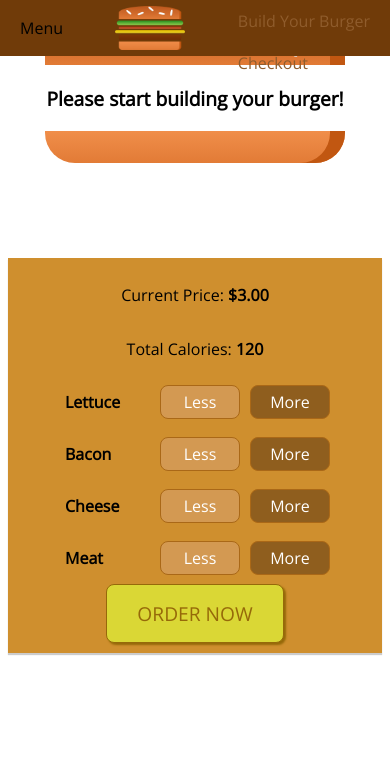
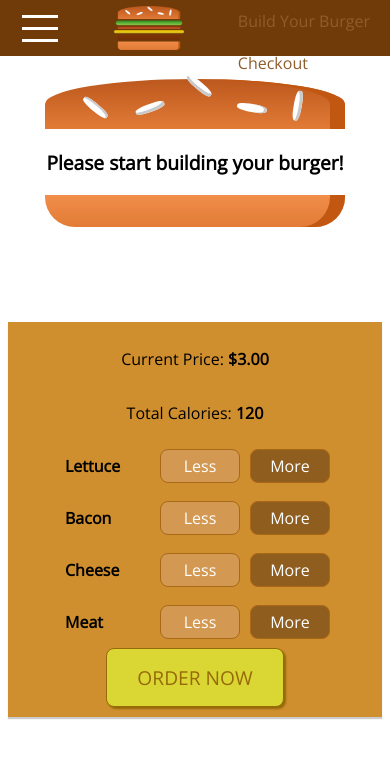
Before and after one commit to ashleynicole472/HamburgerApp, a React app in the folder burger-app/: page / in a window 390 px wide. Shown: the top 758 px of the page. Built offline with nearby package versions, Linux system fonts and the light colour scheme.

Commit message:
Completed side bar functionality and menu hamburger icone for side drawer

```diff
--- a/burger-app/src/Components/Burger/Burger.css
+++ b/burger-app/src/Components/Burger/Burger.css
@@ -2,6 +2,7 @@
   background-color: 'red';
   width: 100%;
   margin: auto;
+  margin-top: 50px;
   height: 250px;
   overflow: scroll;
   text-align: center;
--- a/burger-app/src/Components/Layout/Layout.js
+++ b/burger-app/src/Components/Layout/Layout.js
@@ -1,29 +1,37 @@
 import React, { Component } from 'react';
+
 import Aux from '../../hoc/Aux';
 import classes from './Layout.css';
 import Toolbar from '../Navigation/Toolbar/Toolbar';
 import SideDrawer from '../Navigation/SideDrawer/SideDrawer';
 
 class Layout extends Component {
-        state = {
-            showSideDrawer: true
-        }
-
-    showSideDrawerClosedHandler = () => {
-        this.setState({showSideDrawer: false})
+    state = {
+        showSideDrawer: false
     }
 
-    render(){
-        return(
-            // Aux is created to allow this file to have a wrapping root element
+    sideDrawerClosedHandler = () => {
+        this.setState( { showSideDrawer: false } );
+    }
+
+    sideDrawerToggleHandler = () => {
+        this.setState( ( prevState ) => {
+            return { showSideDrawer: !prevState.showSideDrawer };
+        } );
+    }
+
+    render () {
+        return (
             <Aux>
-              <Toolbar />
-              <SideDrawer closed={this.showSideDrawerClosedHandler}/>
-              <main className={classes.content}>
-                {this.props.children}
-              </main>
+                <Toolbar drawerToggleClicked={this.sideDrawerToggleHandler} />
+                <SideDrawer
+                    open={this.state.showSideDrawer}
+                    closed={this.sideDrawerClosedHandler} />
+                <main className={classes.Content}>
+                    {this.props.children}
+                </main>
             </Aux>
-        );
+        )
     }
 }
 
--- /dev/null
+++ b/burger-app/src/Components/Navigation/SideDrawer/DrawerToggle/DrawerToggle.css
@@ -0,0 +1,23 @@
+.DrawerToggle {
+    width: 40px;
+    height: 100%;
+    display: flex;
+    flex-flow: column;
+    justify-content: space-around;
+    align-items: center;
+    padding: 10px 0;
+    box-sizing: border-box;
+    cursor: pointer;
+}
+
+.DrawerToggle div {
+    width: 90%;
+    height: 3px;
+    background-color: white;
+}
+
+/* @media (min-width: 500px) {
+    .DrawerToggle {
+        display: none;
+    }
+} */
--- /dev/null
+++ b/burger-app/src/Components/Navigation/SideDrawer/DrawerToggle/DrawerToggle.js
@@ -0,0 +1,13 @@
+import React from 'react';
+import classes from './DrawerToggle.css';
+
+const drawerToggle = (props) => (
+    <div className={classes.DrawerToggle} onClick={props.clicked} >
+        <div></div>
+        <div></div>
+        <div></div>
+
+    </div>
+);
+
+export default drawerToggle
--- a/burger-app/src/Components/Navigation/Toolbar/Toolbar.css
+++ b/burger-app/src/Components/Navigation/Toolbar/Toolbar.css
@@ -20,9 +20,3 @@
 .Logo {
     height: 80%;
 }
-
-@media (max-width: 499px) {
-    .DesktopOnly {
-        display: none;
-    }
-}
--- a/burger-app/src/Components/Navigation/Toolbar/Toolbar.js
+++ b/burger-app/src/Components/Navigation/Toolbar/Toolbar.js
@@ -2,10 +2,11 @@ import React from 'react';
 import classes from './Toolbar.css';
 import Logo from '../../Logo/Logo';
 import NavigationItems from '../NavigationItems/NavigationItems';
+import DrawerToggle from '../SideDrawer/DrawerToggle/DrawerToggle'
 
 const toolbar = (props) => (
     <header className={classes.Toolbar}>
-        <div>Menu</div>
+        <DrawerToggle clicked={props.drawerToggleClicked}/>
         <Logo height='80%'/>
         <nav>
             <NavigationItems />
```
Also changed, not shown: burger-app/src/Components/Navigation/NavigationItems/NavigationItem/NavigationItem.js (+7 -7 lines), burger-app/src/Components/Navigation/NavigationItems/NavigationItems.js (+4 -7 lines).
